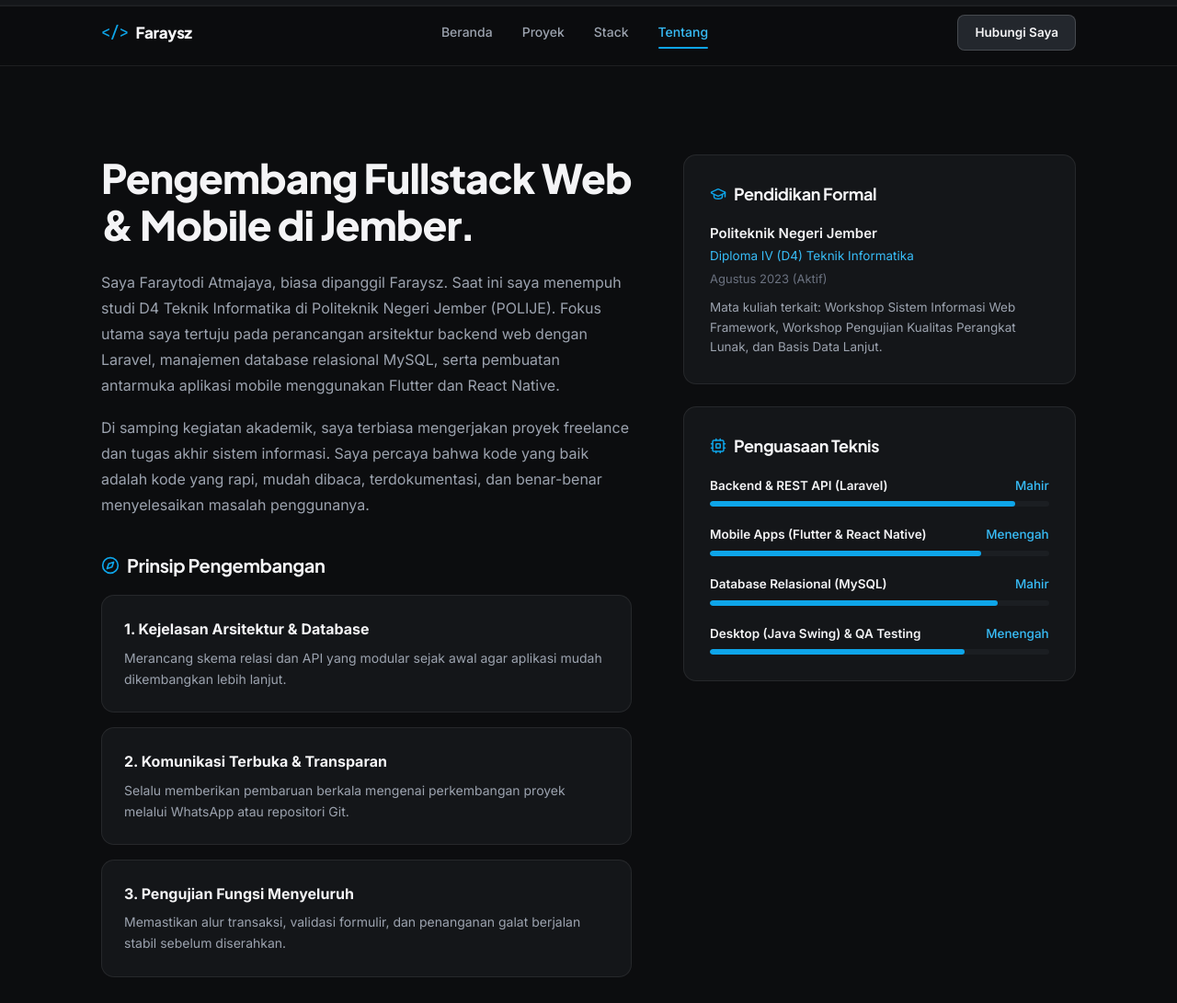
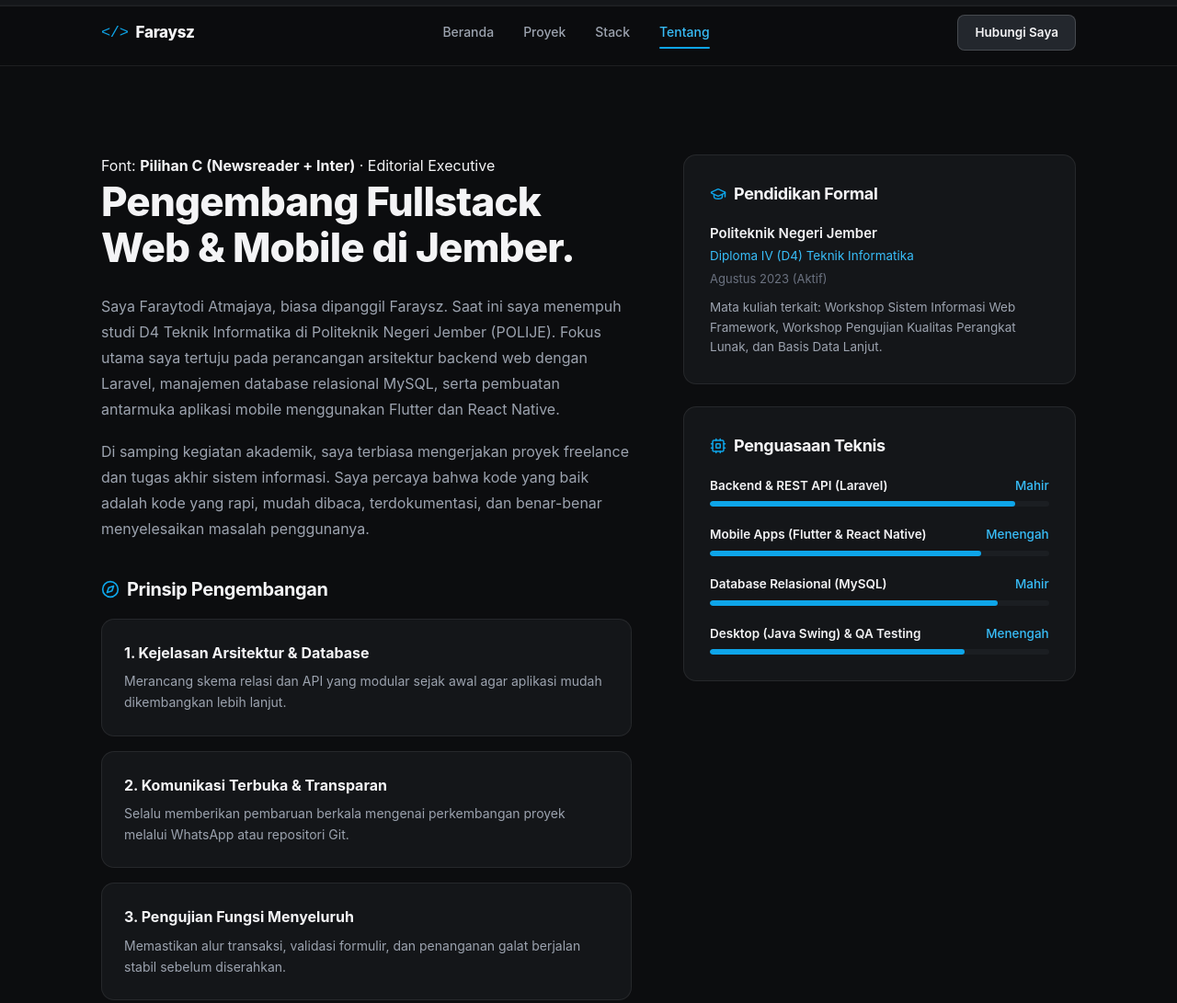
Before and after one commit to Faraysz/faraysz-portfolio, a plain HTML site: page about.html in a window 1280 px wide. Shown: the top 1091 px of the page at 92% size. Drawn offline with Linux system fonts and the light colour scheme.

Commit message:
Add page-specific typography pairings
Introduce distinct font combinations for the home, projects, about, and stack pages, with comparison indicators on the main sections. Use Geist as the default typography for contact and 404 pages.

```diff
--- a/about.html
+++ b/about.html
@@ -12,7 +12,7 @@
 <link rel="manifest" href="site.webmanifest">
 <link rel="preconnect" href="https://fonts.googleapis.com">
 <link rel="preconnect" href="https://fonts.gstatic.com" crossorigin>
-<link href="https://fonts.googleapis.com/css2?family=Inter:wght@400;500;600;700&family=Plus+Jakarta+Sans:wght@600;700;800&family=JetBrains+Mono:wght@400;500&display=swap" rel="stylesheet">
+<link href="https://fonts.googleapis.com/css2?family=Newsreader:ital,opsz,wght@0,6..72,500;0,6..72,600;0,6..72,700;1,6..72,400;1,6..72,500&family=Inter:wght@400;500;600;700&family=JetBrains+Mono:wght@400;500&display=swap" rel="stylesheet">
 <link rel="stylesheet" href="assets/css/variables.css">
 <link rel="stylesheet" href="assets/css/base.css">
 <link rel="stylesheet" href="assets/css/components.css">
@@ -84,6 +84,9 @@
 
       <!-- Bio Utama -->
       <div class="reveal is-visible">
+        <div class="font-indicator-pill">
+          <span>Font:</span> <strong>Pilihan C (Newsreader + Inter)</strong> · Editorial Executive
+        </div>
         <h1 style="font-size:clamp(32px, 5vw, 44px); font-weight:800; color:var(--text); line-height:1.15;">
           Pengembang Fullstack Web &amp; Mobile di Jember.
         </h1>
--- a/assets/css/variables.css
+++ b/assets/css/variables.css
@@ -38,10 +38,10 @@
   --grad-signature: linear-gradient(135deg, #0ea5e9 0%, #2563eb 100%);
   --grad-text: linear-gradient(120deg, #f4f4f6 30%, #38bdf8 100%);
 
-  /* Typography */
-  --font-display: "Plus Jakarta Sans", -apple-system, BlinkMacSystemFont, "Segoe UI", sans-serif;
-  --font-body: "Inter", -apple-system, BlinkMacSystemFont, "Segoe UI", sans-serif;
-  --font-mono: "JetBrains Mono", ui-monospace, SFMono-Regular, monospace;
+  /* Typography: Geist (Display/Headings) + DM Sans (Body) + Geist Mono (Code/Metadata) */
+  --font-display: "Geist", -apple-system, BlinkMacSystemFont, "Segoe UI", sans-serif;
+  --font-body: "DM Sans", -apple-system, BlinkMacSystemFont, "Segoe UI", sans-serif;
+  --font-mono: "Geist Mono", ui-monospace, SFMono-Regular, monospace;
 
   /* Layout & Measurements */
   --container-max: 1140px;
```
Also changed, not shown: 404.html (+1 -1 lines), contact.html (+1 -1 lines), index.html (+6 -1 lines), projects.html (+4 -1 lines), stack.html (+4 -1 lines).
